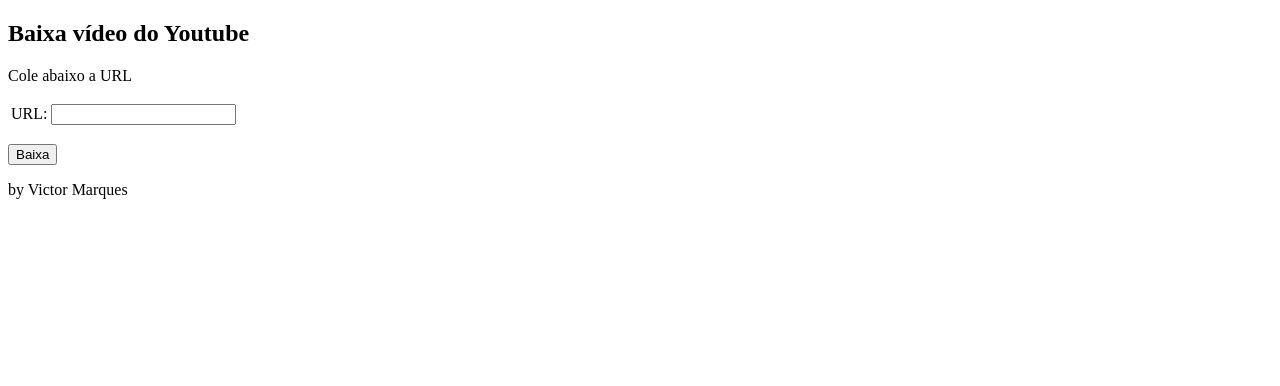
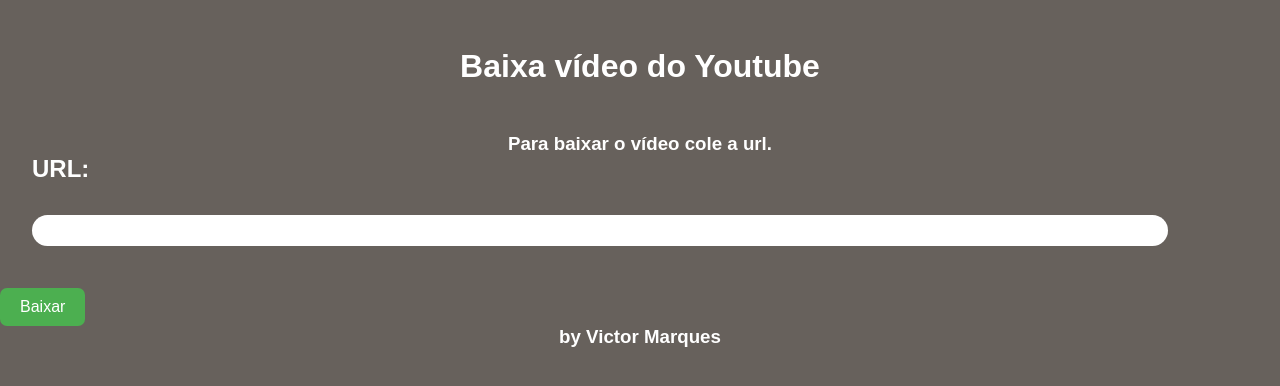
Before and after one commit to Victorhxm/baixa_video_web, a Flask app: page / in a window 1280 px wide. Shown: the top 386 px of the page. Run offline with Flask 3, Linux system fonts and the light colour scheme.

Commit message:
Implementando CSS

```diff
--- a/static/hf.css
+++ b/static/hf.css
@@ -0,0 +1,62 @@
+* {
+    background-color: #67615c;
+    margin: 0;
+    padding: 0;
+    font-family: Arial, Helvetica, sans-serif;
+}
+
+h1 {
+    color: #ffffff;
+    text-align: center;
+    margin: 0;
+    padding: 3rem;
+
+}
+
+h3 {
+    color: #ffffff;
+    text-align: center;
+    margin: 0;
+    padding: 0;
+
+}
+
+input {
+
+border-radius: 2rem;
+background-color: #ffffff;
+border: transparent;
+margin: 2rem;
+padding: 0.5rem;
+width: 70rem;
+
+}
+
+button {
+    background-color: #4CAF50;
+    color: white;
+    padding: 10px 20px;
+    border: none;
+    border-radius: 7px;
+    cursor: pointer;
+    font-size: 16px;
+    margin-top: 10px;
+
+}
+
+label {
+
+    color: white;
+    margin: 2rem;
+    font-weight: bold;
+    font-size: 1.5rem;
+
+
+}
+p{
+      color: #ffffff;
+    text-align: center;
+    margin: 0;
+    padding: 3rem;
+
+}
--- a/templates/base.html
+++ b/templates/base.html
@@ -2,7 +2,10 @@
 <html>
     <head>
         <title>{{ the_title }}</title>
-        <link rel="stylesheet" href="static/hf.css" />
+        <link rel="stylesheet" href="{{ url_for('static', filename='hf.css') }}">
+        {% block head %}
+
+        {% endblock %}
     </head>
     <body>
         {% block body %}
--- a/templates/entry.html
+++ b/templates/entry.html
@@ -2,17 +2,20 @@
 
 {% block body %}
 
-<h2>{{ the_title }}</h2>
+<h1>{{ the_title }}</h1>
 
 <form method='POST' action='/baixado'>
-<table>
-<p>Cole abaixo a URL</p>
-<tr><td>URL:</td><td><input name='url' type='TEXT' width='80'></td></tr>
 
-</table>
+    <h3>Para baixar o vídeo cole a url.</h3>
 
-<p><input value='Baixa' type='SUBMIT'></p>
-<p>by Victor Marques</p>
+    <label>URL:</label>
+
+    <input name='url' type='TEXT'>
+
+    <button value='Baixa' type='SUBMIT'>Baixar </button>
+
+    <h3>by Victor Marques </h3>
+
 </form>
 
 {% endblock %}
--- a/templates/ok.html
+++ b/templates/ok.html
@@ -4,11 +4,6 @@
 
 <h2>{{ the_title }}</h2>
 
-
-<table>
 <p>Baixado com sucesso!</p>
 
-<p>by Victor Marques</p>
-</form>
-
 {% endblock %}
```
Also changed, not shown: 12 other files.
